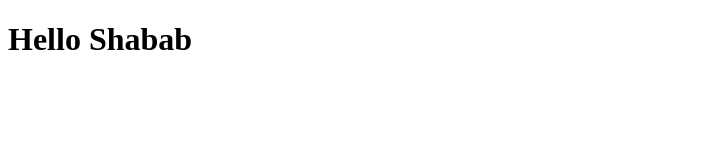
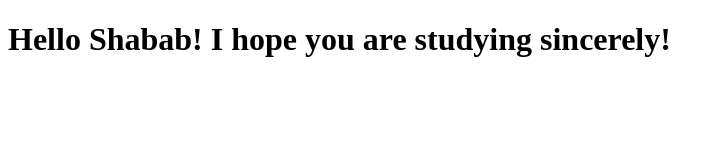
Before and after one commit to ashababnoor/coursera-test, a plain HTML site: page site/index.html in a window 1280 px wide. Shown: the whole page, without its empty margins (0-723 px from the left). Drawn offline with Linux system fonts and the light colour scheme.

Commit message:
Small addition to page content.

```diff
--- a/site/index.html
+++ b/site/index.html
@@ -4,6 +4,6 @@
 	<title>Hello Shabab</title>
 </head>
 <body>
-	<h1>Hello Shabab</h1>
+	<h1>Hello Shabab! I hope you are studying sincerely!</h1>
 </body>
 </html>
```
